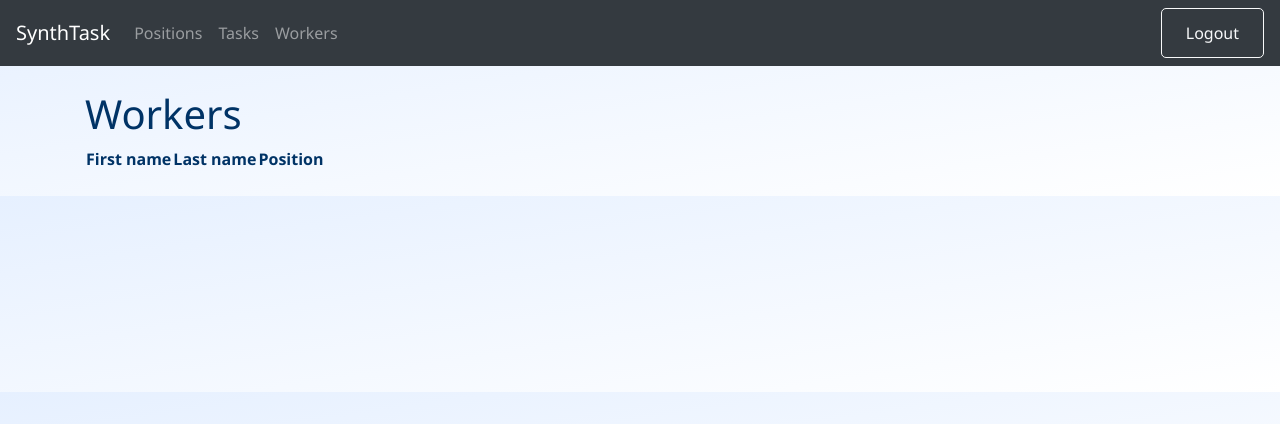
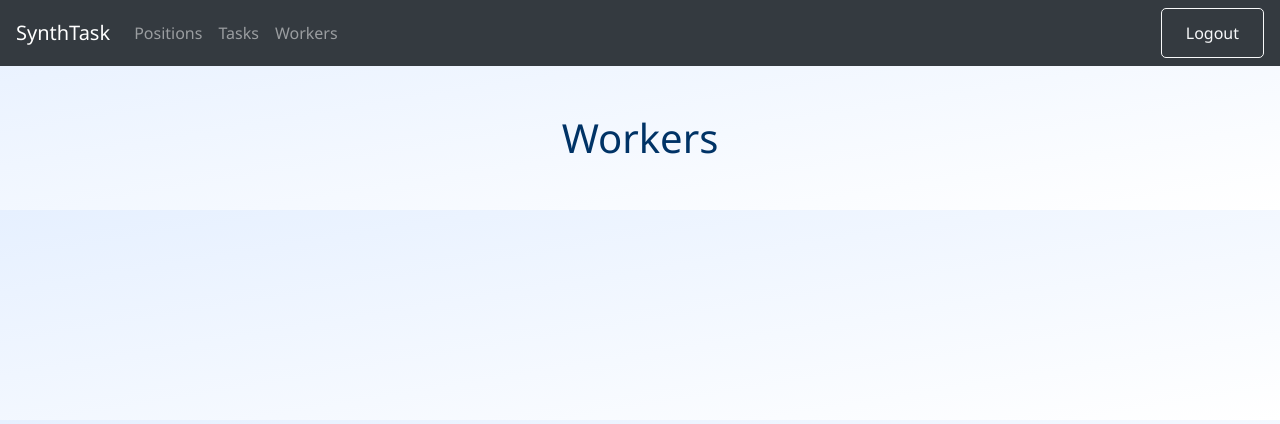
Before and after one commit to pewlay/synthtask, a Django app: template templates/manager/worker_list.html in a window 1280 px wide. Shown: the top 424 px of the page. Run offline with Django 5.2, Linux system fonts and the light colour scheme; the template is opened without the code that fills it: values that come from a table or form of the project are taken from there, others are empty; tables that the repository leaves empty hold one stand-in row (values such as "Sample post"); lists and menus that the app fills with data are empty.

Commit message:
Update workers page view

```diff
--- a/templates/manager/worker_list.html
+++ b/templates/manager/worker_list.html
@@ -1,25 +1,30 @@
 {% extends "base.html" %}
 
 {% block content %}
-  <h1>Workers</h1>
-  <table>
-    <tr>
-      <th>First name</th>
-      <th>Last name</th>
-      <th>Position</th>
-    </tr>
-    {% for worker in page_obj %}
-      {% if not worker.is_superuser %}
-        <tr>
-          <td><a href="{% url 'manager:worker-detail' worker.pk %}">{{ worker.first_name }}</a></td>
-          <td><a href="{% url 'manager:worker-detail' worker.pk %}">{{ worker.last_name }}</td>
-          <td>{{ worker.position }}</td>
-        </tr>
-      {% endif %}
-    {% empty %}
-      <tr>
-        <td colspan="3">No workers available</td>
-      </tr>
-    {% endfor %}
-  </table>
+  <div class="container mt-5">
+    <h1 class="text-center mb-4">Workers</h1>
+    <div class="row g-4">
+      {% for worker in page_obj %}
+        {% if not worker.is_superuser %}
+          <div class="col-md-4 d-flex">
+            <a href="{% url 'manager:worker-detail' worker.pk %}" class="text-decoration-none w-100">
+              <div class="card h-100 shadow-sm text-center border-0" style="background: linear-gradient(135deg, #f0f4ff, #e6ecff); border-radius: 1rem;">
+                <div class="card-body py-4">
+                  <div class="mb-3">
+                    <div style="font-size: 40px;">👤</div>
+                  </div>
+                  <h5 class="card-title text-dark mb-2">{{ worker.first_name }} {{ worker.last_name }}</h5>
+                  <p class="card-text text-muted">{{ worker.position }}</p>
+                </div>
+              </div>
+            </a>
+          </div>
+        {% endif %}
+      {% empty %}
+        <div class="col-12 text-center">
+          <p>No workers available</p>
+        </div>
+      {% endfor %}
+    </div>
+  </div>
 {% endblock %}
```
